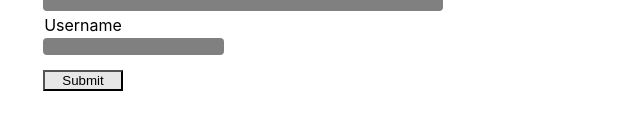
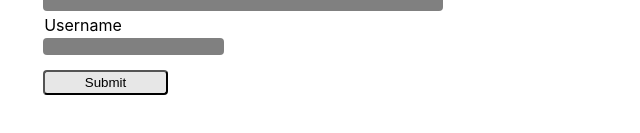
Before and after one commit to dhens/BasicBlog-React, a React (Create React App) app: page / in a window 1280 px wide. Shown: the part 359-492 px from the top of the page, without its empty margins (85-725 px from the left). Built offline with nearby package versions, Linux system fonts and the light colour scheme.

Commit message:
standardized styling for submit buttons

```diff
--- a/src/components/ComposeForm/index.css
+++ b/src/components/ComposeForm/index.css
@@ -44,4 +44,7 @@ form {
 .submit {
     background-color: #e7e7e7;
     color: black;
+    width: 125px;
+    height: 25px;
+    border-radius: 4px;
 }
--- a/src/components/UserPostHistory/index.css
+++ b/src/components/UserPostHistory/index.css
@@ -23,6 +23,7 @@ ul {
     padding: 25px;
     background-color: gray;
     text-align: left;
+    border-radius: 8px;
 }
 
 .search-user {
@@ -40,4 +41,6 @@ ul {
     color: black;
     width: 125px;
     height: 25px;
+    border-radius: 4px;
+
 }
```
